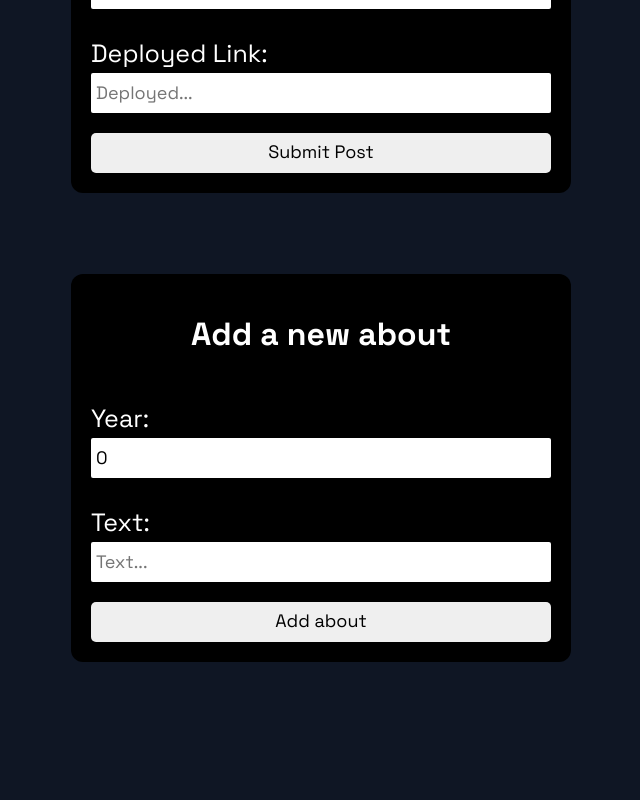
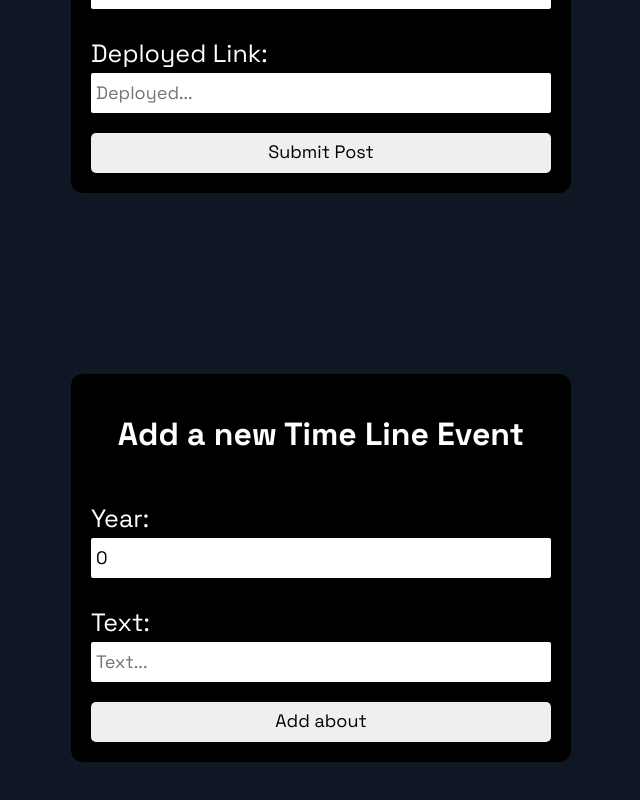
Before and after one commit to GauthamRVanjre/Personal-Portfolio, a Next.js app: page /uploadProject in a window 1280 px wide. Shown: the part 760-1560 px from the top of the page, without its empty margins (319-959 px from the left). Built offline with nearby package versions, Linux system fonts and the light colour scheme; no server answers.

Commit message:
done with admin fucntionality task

```diff
--- a/src/components/Acomplishments/Acomplishments.js
+++ b/src/components/Acomplishments/Acomplishments.js
@@ -10,9 +10,7 @@ const Acomplishments = () => {
 
   const getData = async () => {
     const snapshot = await getDocs(collection(db, "AccomplishmentsData"));
-    console.log("snapshot", snapshot);
     const data = snapshot.docs.map((doc) => doc.data());
-    console.log("data", data);
     setData(data);
   };
 
--- a/src/pages/uploadProject.js
+++ b/src/pages/uploadProject.js
@@ -182,12 +182,12 @@ const uploadProject = () => {
 
       <Container
         style={{
-          marginTop: "100px",
+          marginTop: "200px",
         }}
         id="uploadAbout"
       >
         <Wrapper>
-          <Heading>Add a new about</Heading>
+          <Heading>Add a new Time Line Event</Heading>
           <Input>
             <Label>Year: </Label>
             <InputField
```
